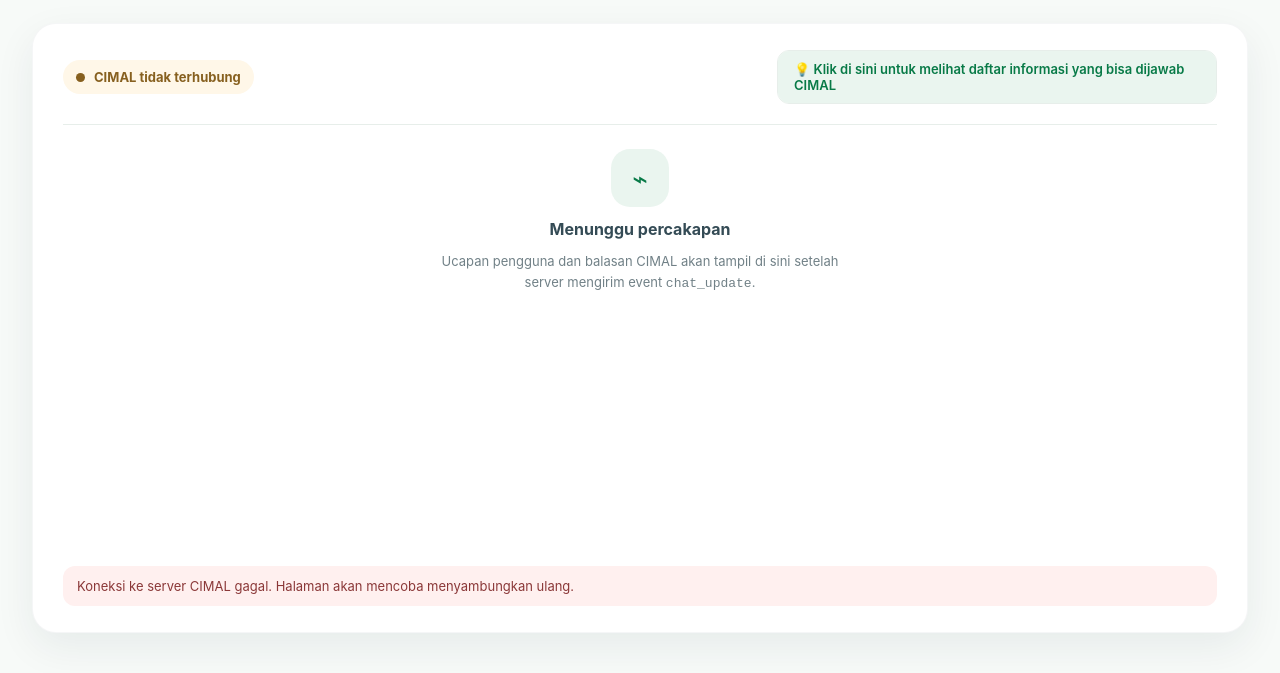
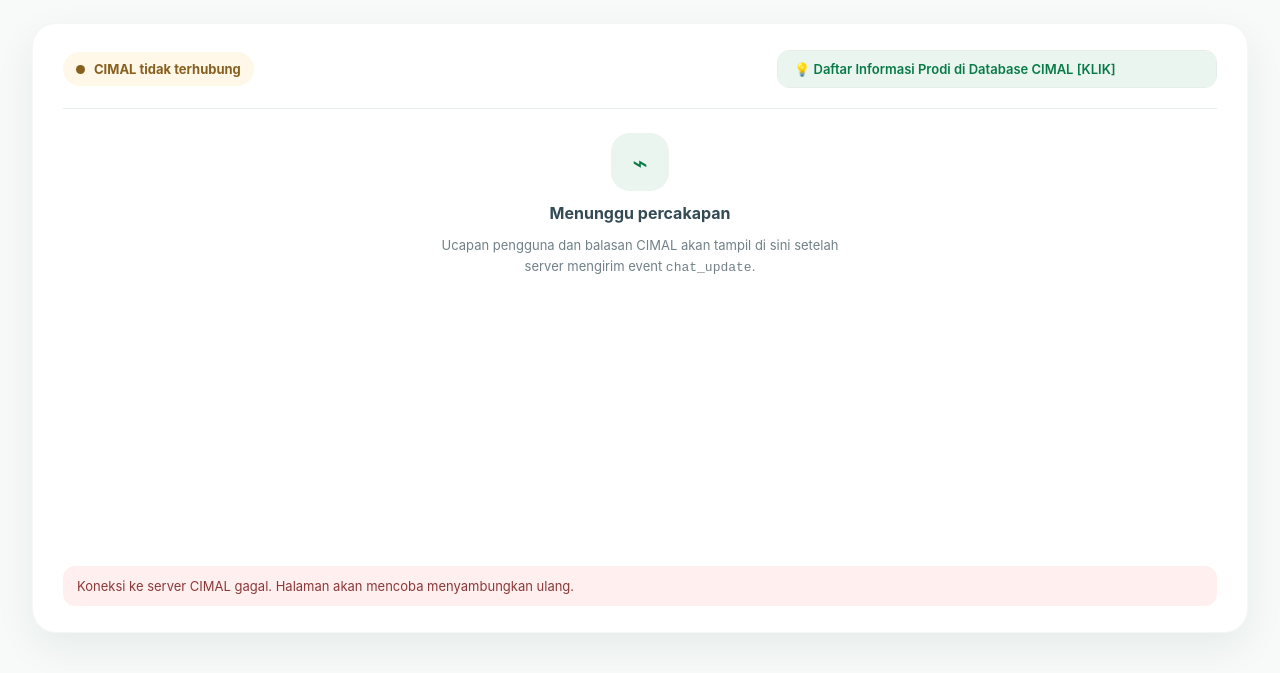
Before and after one commit to rajafaridalghifari-coder/cimal-server, a website: page public/index.html in a window 1280 px wide. Shown: the part 117-790 px from the top of the page. Drawn offline with nearby package versions, Linux system fonts and the light colour scheme.

Commit message:
update dashboard cimal ver3

```diff
--- a/public/index.html
+++ b/public/index.html
@@ -383,7 +383,7 @@
 
           <details class="topic-dropdown">
             <summary class="topic-summary">
-              💡 Klik di sini untuk melihat daftar informasi yang bisa dijawab CIMAL
+              💡 Daftar Informasi Prodi di Database CIMAL [KLIK]
             </summary>
             <ul class="topic-list">
               <li>Akreditasi Program Studi dan Universitas</li>
```
